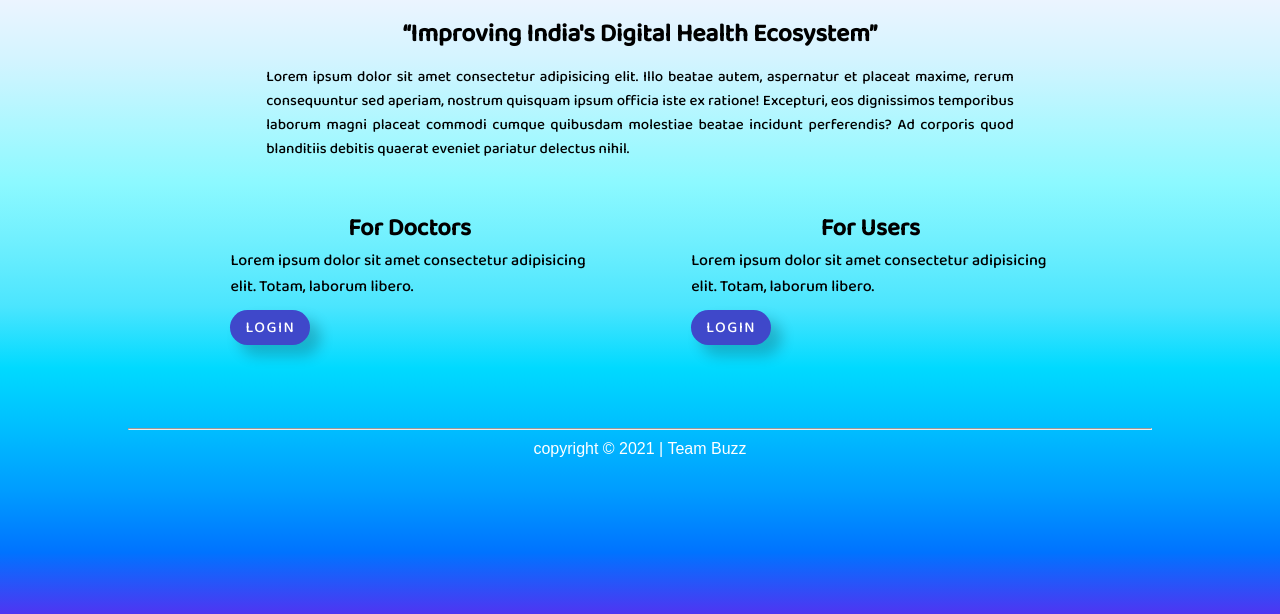
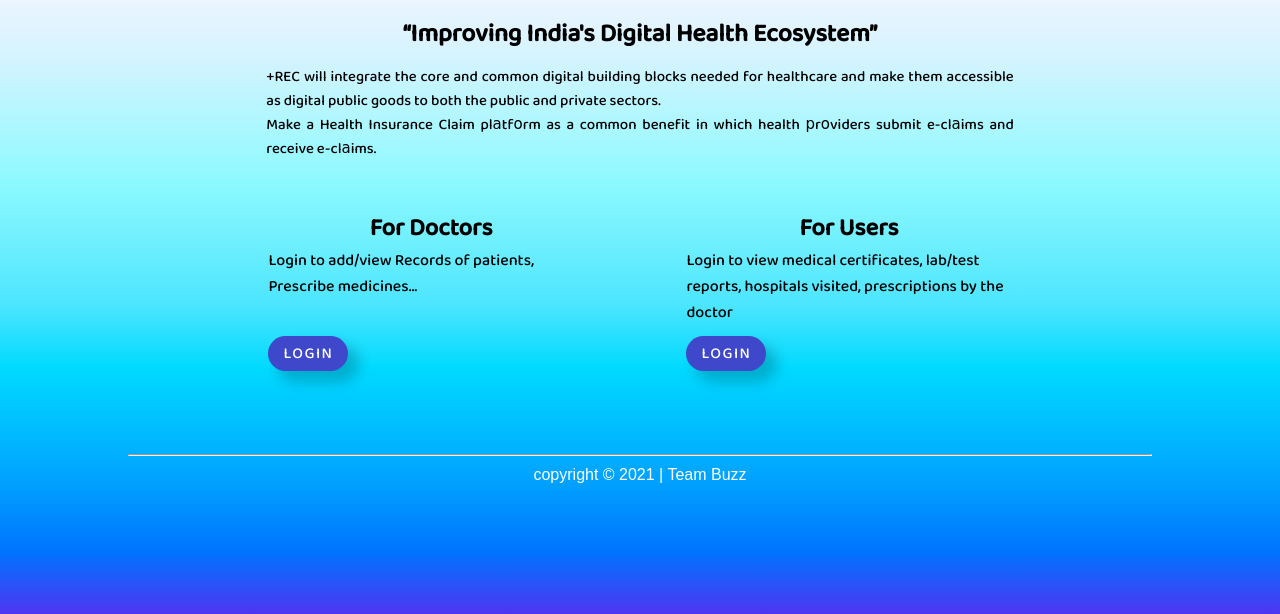
Before and after one commit to Chaitanya2300/Team-Buzz, a plain HTML site: page +REC/index.html in a window 1280 px wide. Shown: the part 186-800 px from the top of the page. Drawn offline with Linux system fonts and the light colour scheme; a web font is replaced by a local one.

Commit message:
Update index.html

```diff
--- a/+REC/index.html
+++ b/+REC/index.html
@@ -31,8 +31,10 @@
             </div>
             <p style="width: 73%; text-align: justify;
             margin: auto; font-size: 15px; padding-top: 10px;">
-                Lorem ipsum dolor sit amet consectetur adipisicing elit. Illo beatae autem, aspernatur et placeat maxime, rerum consequuntur sed aperiam, nostrum quisquam ipsum officia iste ex ratione! Excepturi, eos dignissimos temporibus laborum magni placeat commodi cumque quibusdam molestiae beatae incidunt perferendis? Ad corporis quod blanditiis debitis quaerat eveniet pariatur delectus nihil.
-            </p>
+            +REC will integrate the core and common digital building blocks needed for healthcare and make them accessible as digital public goods to both the public and private sectors.
+            <br>
+            Make a Health Insurance Claim plаtfоrm as a common benefit in which health рrоviders submit e-clаims and receive e-clаims.
+        </p>
         </div>
     </section>
 
@@ -46,12 +48,15 @@
 
                     <div class=" box">
                         <h2 class="box-heading">For Doctors</h2>
-                        <p>Lorem ipsum dolor sit amet consectetur adipisicing elit. Totam, laborum libero.</p>
+                        <p>
+                            Login to add/view  Records of patients, <br>Prescribe medicines...
+                    </p>
+                    <br>
                         <a href="pages/doctor_login.html"><button class="btn ctn">Login</button></a>
                     </div>
                     <div class=" box">
                         <h2 class="box-heading">For Users</h2>
-                        <p>Lorem ipsum dolor sit amet consectetur adipisicing elit. Totam, laborum libero. </p>
+                        <p>Login to view medical certificates, lab/test reports, hospitals visited, prescriptions by the doctor</p>
                         <a href="pages/user_login.html"><button class="btn ctn">Login</button></a>
                     </div>
                 </div>
```
